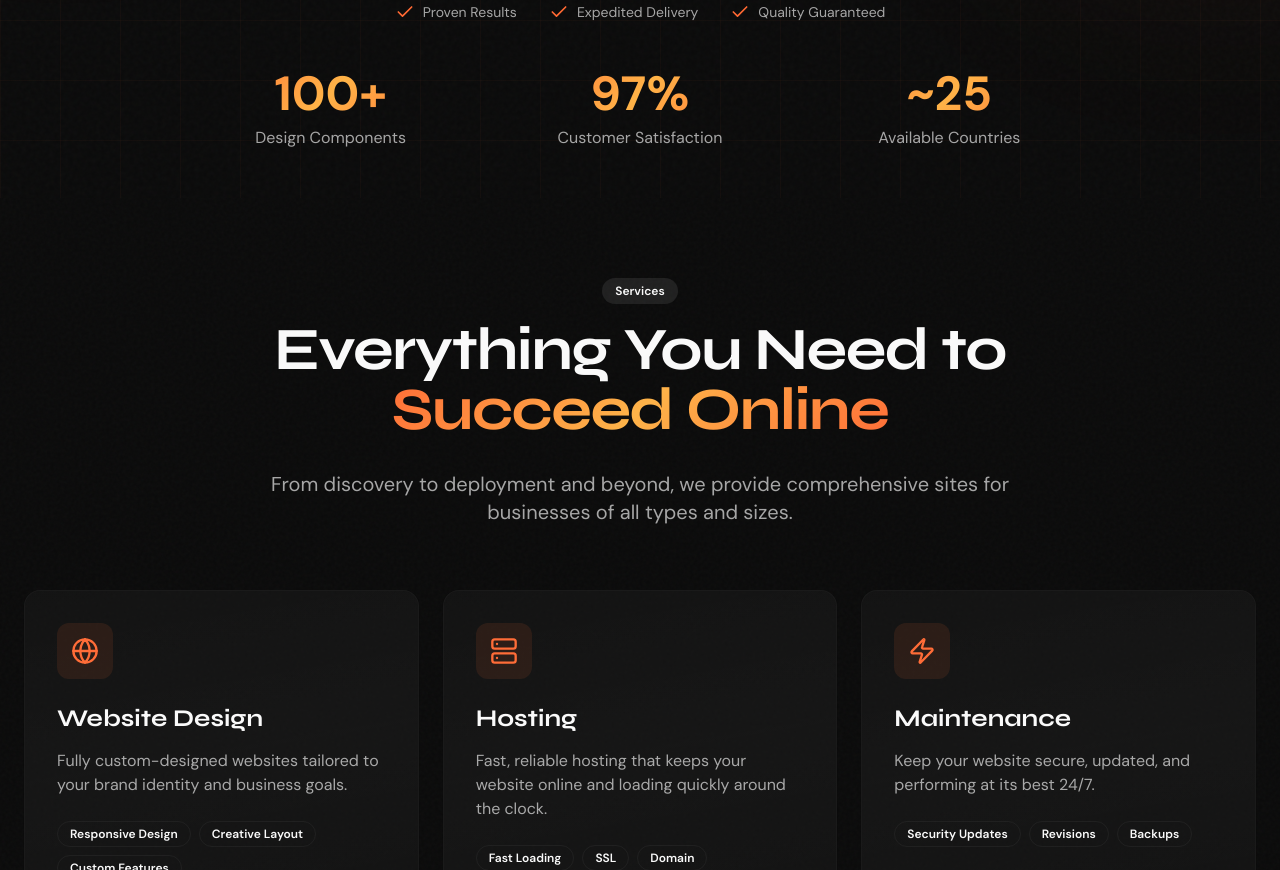
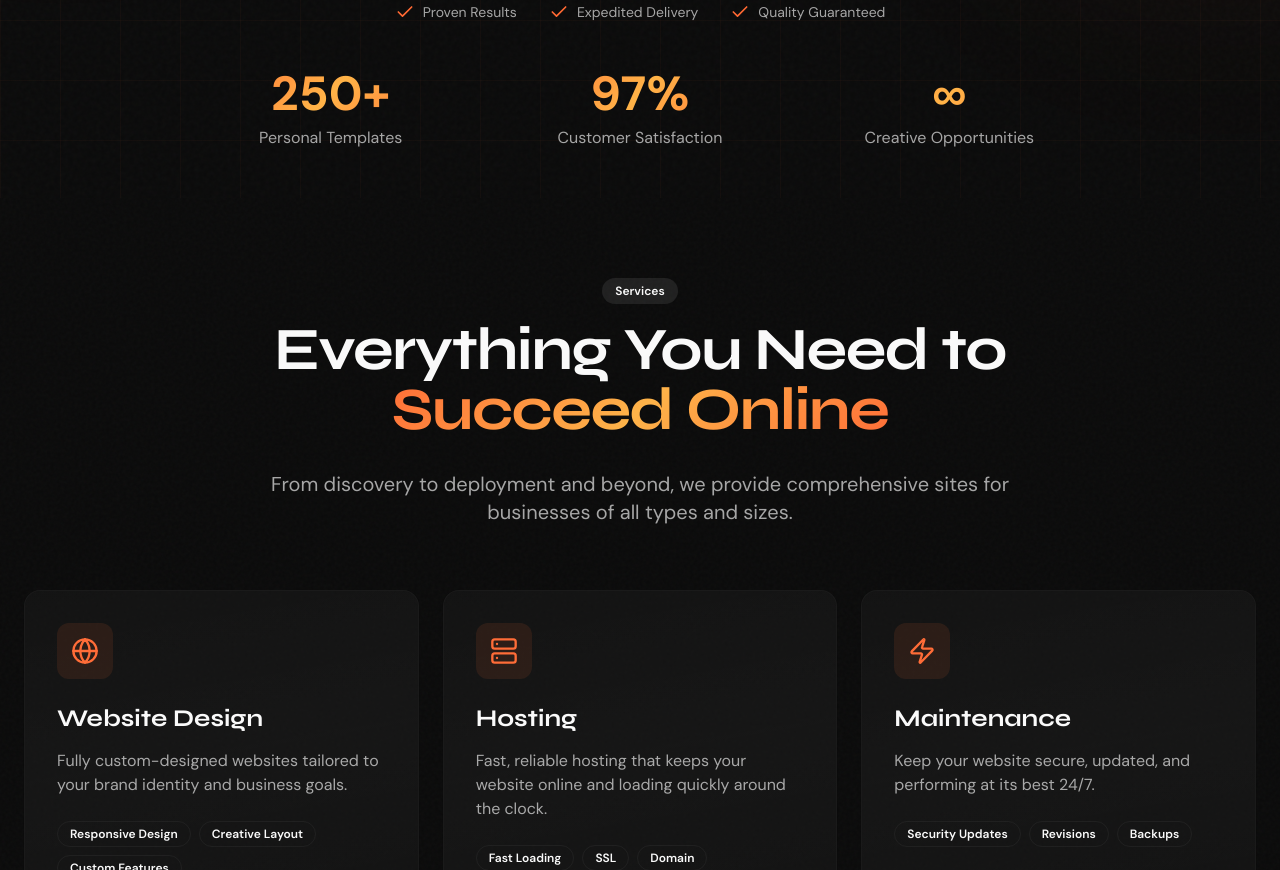
Before and after one commit to matrixfrr/GimmeASite, a Next.js app: page / in a window 1280 px wide. Shown: the part 880-1750 px from the top of the page. Built offline with nearby package versions, Linux system fonts and the light colour scheme.

Commit message:
copy: update stat labels on homepage

```diff
--- a/src/app/page.tsx
+++ b/src/app/page.tsx
@@ -358,9 +358,9 @@ function HeroSection() {
 
         <div className="grid grid-cols-3 gap-8 mt-12 animate-slideIn opacity-0 stagger-6">
           {[
-            { number: "100+", label: "Design Components" },
+            { number: "250+", label: "Personal Templates" },
             { number: "97%", label: "Customer Satisfaction" },
-            { number: "~25", label: "Available Countries" },
+            { number: "∞", label: "Creative Opportunities" },
           ].map((stat) => (
             <div key={stat.label} className="text-center">
               <div className="text-4xl md:text-5xl font-bold gradient-text mb-2">{stat.number}</div>
```
